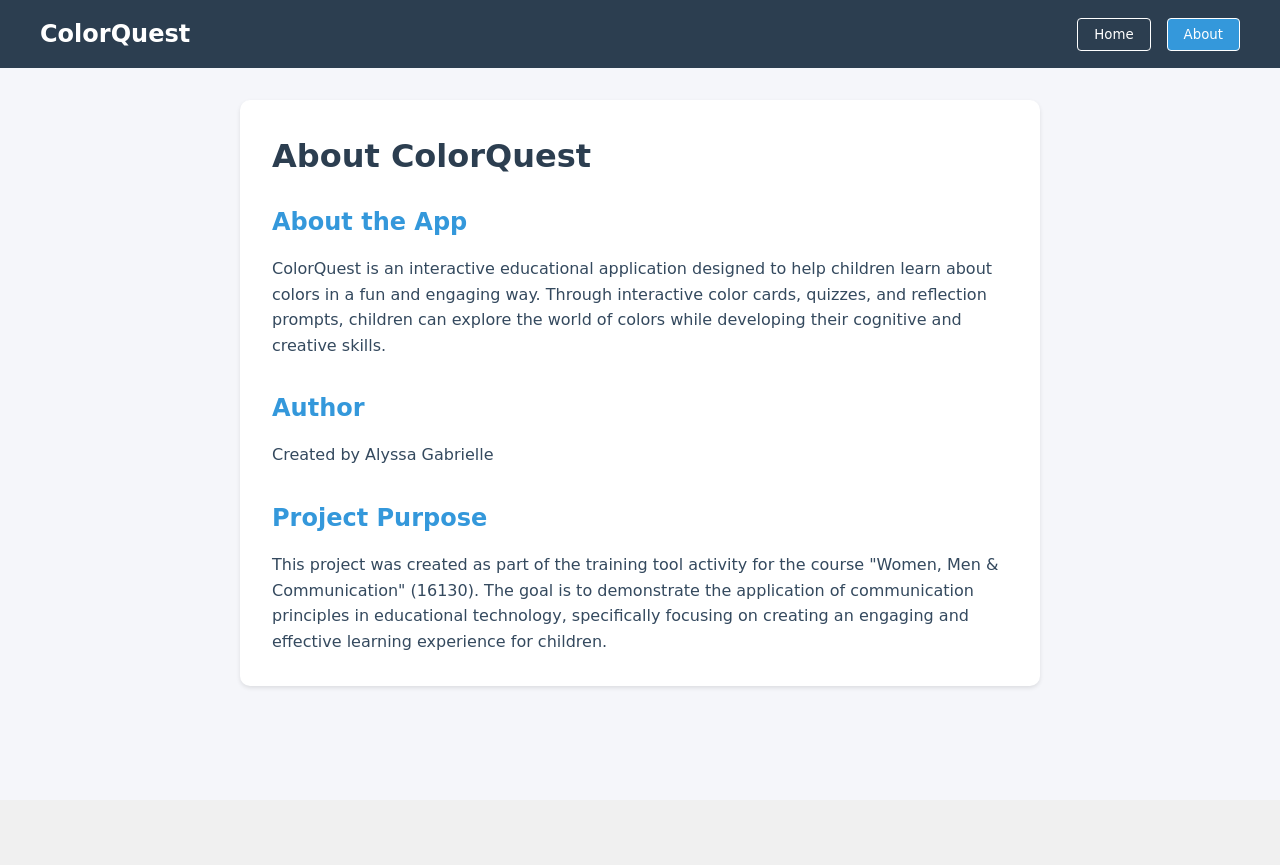
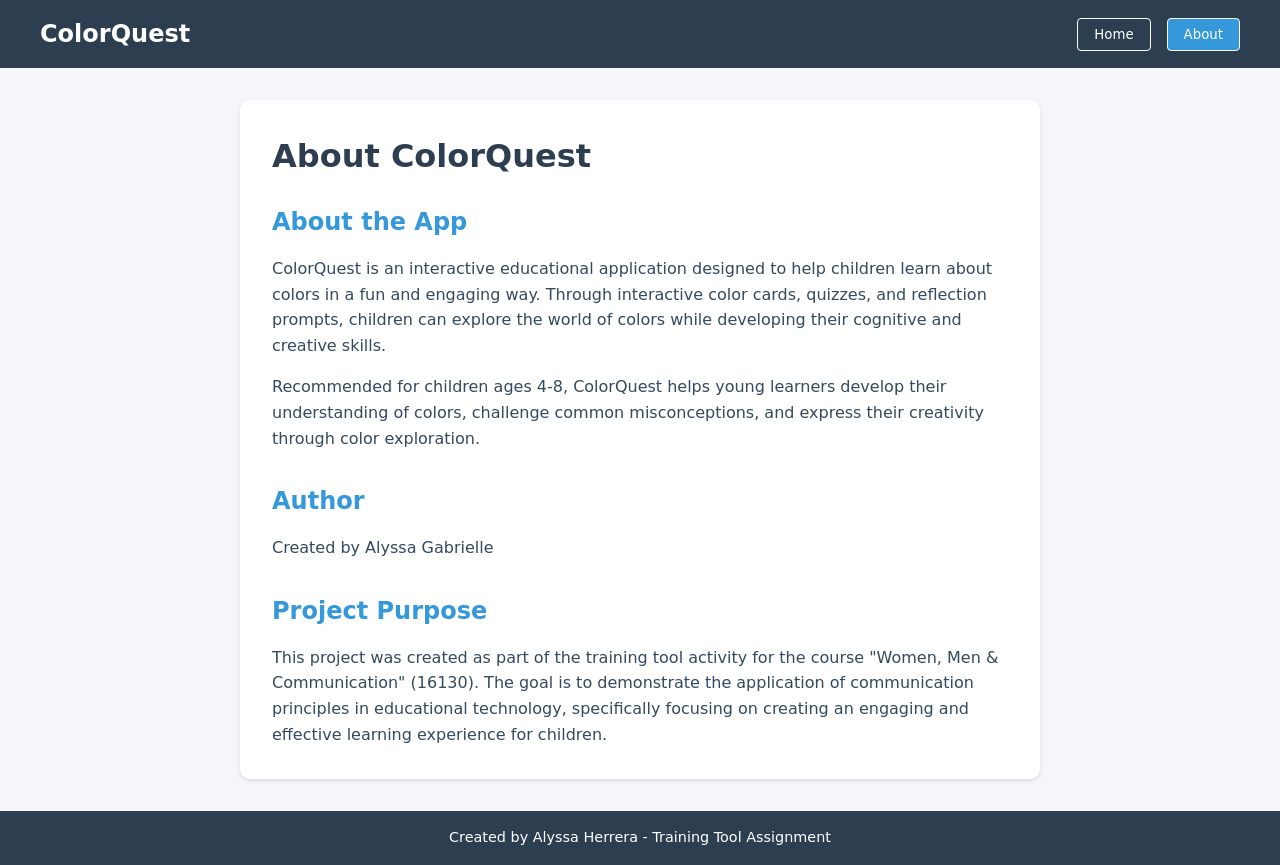
Before and after one commit to alyssagabrie/colorquest, a React (Vite) app: page / in a window 1280 px wide. Both pictures are taken after a click on the button "About". Before the commit the page ends 800 px from the top, so only its background shows below. Built offline with nearby package versions, Linux system fonts and the light colour scheme.

Commit message:
Add age range to About page and create Footer

```diff
--- a/src/App.tsx
+++ b/src/App.tsx
@@ -3,6 +3,7 @@ import './App.css'
 import ColorCard from './components/ColorCard'
 import ColorDetail from './components/ColorDetail'
 import About from './components/About'
+import Footer from './components/Footer'
 
 function App() {
   const [selectedColor, setSelectedColor] = useState<string | null>(null)
@@ -112,7 +113,7 @@ function App() {
         </div>
       </nav>
 
-      <main style={{ maxWidth: '1200px', margin: '0 auto', padding: '0 1rem' }}>
+      <main style={{ maxWidth: '1200px', margin: '0 auto', padding: '0 1rem', minHeight: 'calc(100vh - 200px)' }}>
         {currentPage === 'home' ? (
           <>
             <div className="color-grid">
@@ -135,6 +136,8 @@ function App() {
           <About />
         )}
       </main>
+
+      <Footer />
     </div>
   )
 }
--- a/src/components/About.tsx
+++ b/src/components/About.tsx
@@ -18,6 +18,10 @@ const About: React.FC = () => {
           ColorQuest is an interactive educational application designed to help children learn about colors in a fun and engaging way.
           Through interactive color cards, quizzes, and reflection prompts, children can explore the world of colors while developing
           their cognitive and creative skills.
+        </p>
+        <p style={{ lineHeight: '1.6', color: '#34495e', marginTop: '1rem' }}>
+          Recommended for children ages 4-8, ColorQuest helps young learners develop their understanding of colors,
+          challenge common misconceptions, and express their creativity through color exploration.
         </p>
       </section>
 
--- /dev/null
+++ b/src/components/Footer.tsx
@@ -0,0 +1,22 @@
+import React from 'react';
+
+const Footer: React.FC = () => {
+  return (
+    <footer style={{
+      backgroundColor: '#2c3e50',
+      color: 'white',
+      padding: '1rem',
+      textAlign: 'center',
+      marginTop: '2rem',
+      position: 'relative',
+      bottom: 0,
+      width: '100%'
+    }}>
+      <p style={{ margin: 0, fontSize: '0.9rem' }}>
+        Created by Alyssa Herrera - Training Tool Assignment
+      </p>
+    </footer>
+  );
+};
+
+export default Footer;
```
